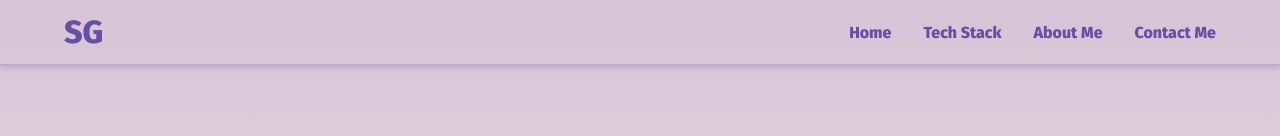
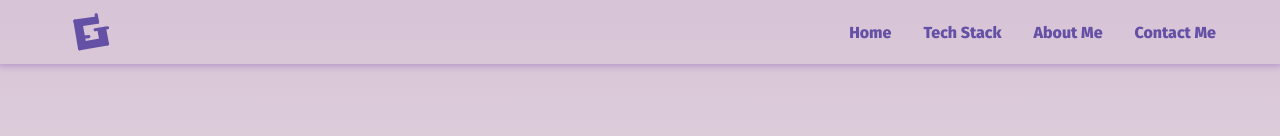
Before and after one commit to stevengoldbergm/portfolio, a React (Create React App) app: page / in a window 1280 px wide. Shown: the top 136 px of the page. Built offline with nearby package versions, Linux system fonts and the light colour scheme.

Commit message:
Added custom SVG logo to replace logo text in navbar

```diff
--- a/src/components/layout/Navbar.css
+++ b/src/components/layout/Navbar.css
@@ -80,6 +80,7 @@ a:visited {
 
 .h2,
 .bold {
+  position: relative;
   color: var(--primary);
   font-size: 2rem;
   align-self: flex-start;
@@ -88,9 +89,28 @@ a:visited {
 
 .bold {
   align-self: center;
+  max-height: 100%;
+  display: flex;
+  justify-content: center;
+  align-items: center;
 }
 
+.logo-mask {
+  height: 3.5rem;
+  width: 3.5rem;
+  background-color: var(--primary);
+  -webkit-mask-image: url(../../assets/imgs/logo3.svg);
+  mask-image: url(../../assets/imgs/logo3.svg);
+  mask-size: contain;
+  mask-repeat: no-repeat;
+  mask-position: center;
+  transform: rotate(10deg);
+  transition: background-color var(--animation-timing);
+}
 
+.logo-mask:hover {
+  background-color: var(--secondary);
+}
 
 /* Media Queries */
 
@@ -176,5 +196,4 @@ a:visited {
   .bold {
     align-self: center;
   }
-
 }
--- a/src/components/layout/Navbar.js
+++ b/src/components/layout/Navbar.js
@@ -1,12 +1,18 @@
 // import "./Navbar.css";
 import Navburger from "../Navburger/Navburger";
 import "./Navbar.css";
+
+// import logo svg
+import logo from "../../assets/imgs/logo.svg"
 
 function Navbar({ burger }) {
   return (
     <div className="nav">
       <div className="nav-row">
-        <a href="#home" className="bold h2">SG</a>
+        <a href="#home" className="bold h2">
+          {/* SG  */}
+          <div className="logo-mask" />
+        </a>
         <ul className="ul">
           <li className="li">
             <a className="a" href="#home">
```
